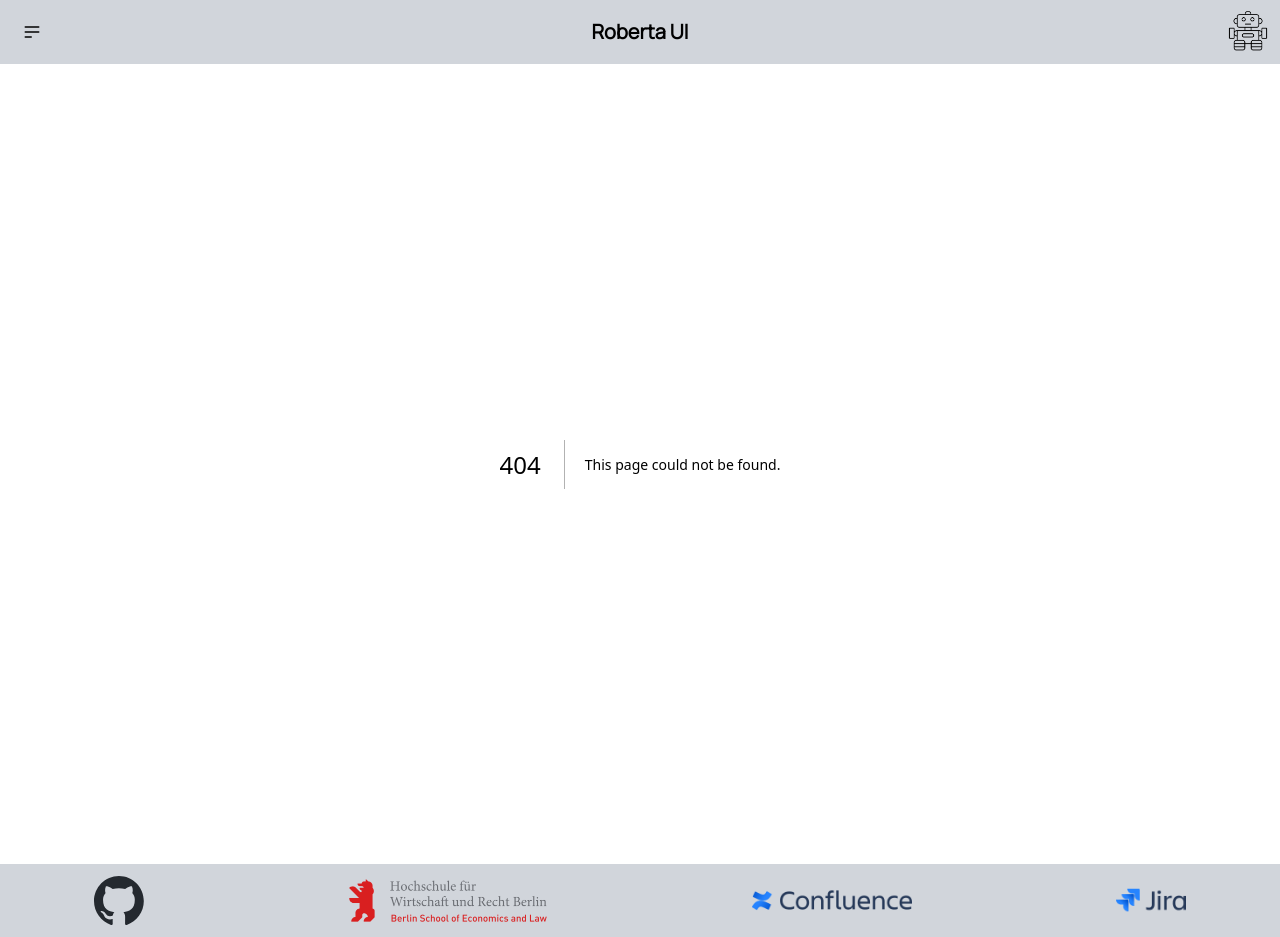
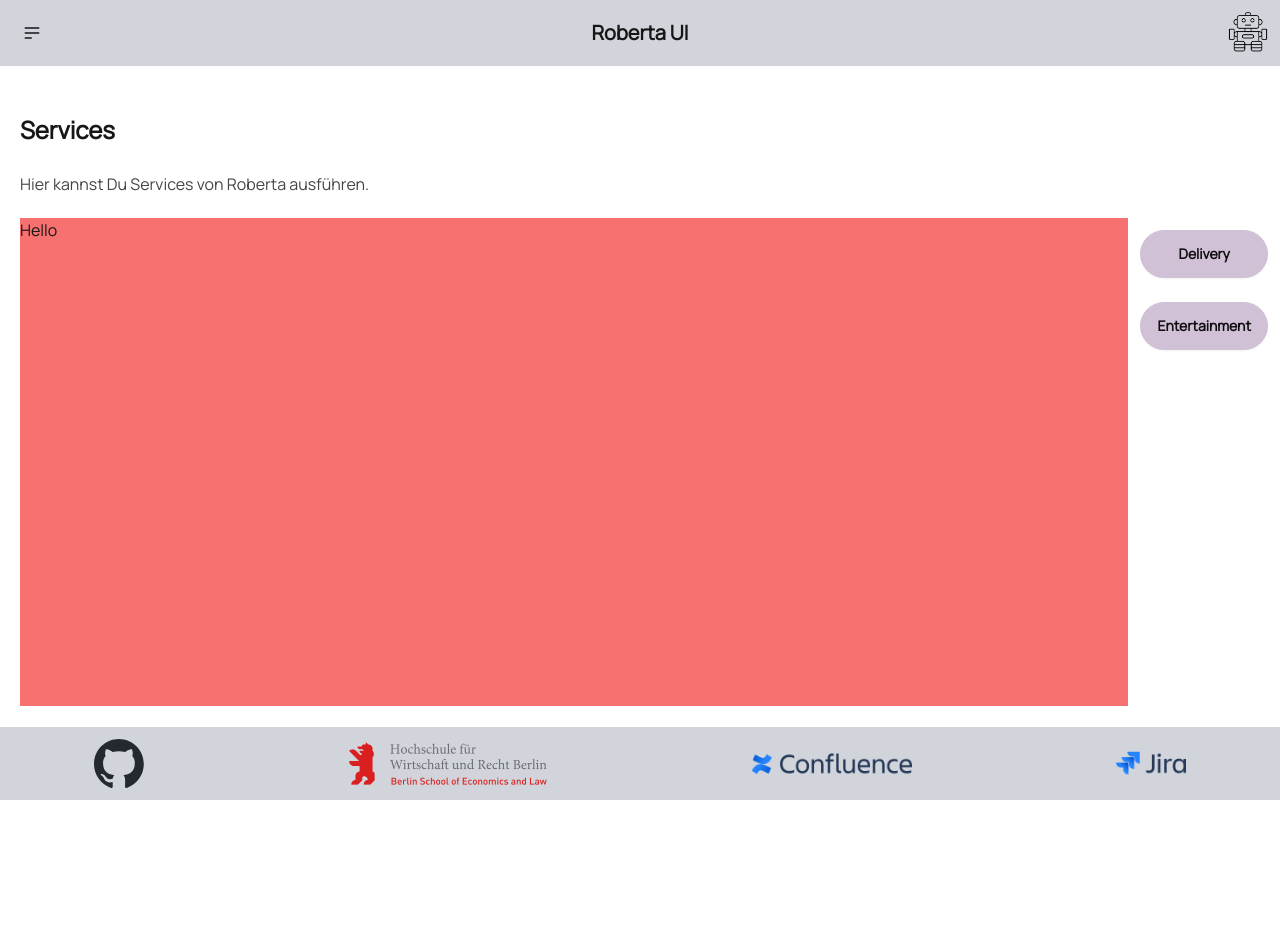
Before and after one commit to LeoPilgram/robertaUI2, a Next.js app: page /services in a window 1280 px wide. Before the commit this address had no page. After the commit the page ends 800 px from the top, so only its background shows below. Built offline with nearby package versions, Linux system fonts and the light colour scheme.

Commit message:
first map div

```diff
--- a/src/app/delivery/page.tsx
+++ /dev/null
@@ -1,78 +0,0 @@
-import DropdownMenu from '@/components/Dropdown';
-import { DANCES, SONGS } from '@/constants';
-import Link from 'next/link';
-
-export default function DeliveryPage() {
-  return (
-    <div className="drawer drawer-end">
-      <input
-        id="my-drawer-4"
-        type="checkbox"
-        className="drawer-toggle"
-      />
-      <div className="drawer-content">
-        {
-          <article className="prose text-left ml-5">
-            <div>
-              <h2>Delivery</h2>
-              <div>
-                <div>
-                  <p>Hier kannst Du Delivery-Optionen auswählen.</p>
-                </div>
-                <label
-                  htmlFor="my-drawer-4"
-                  className="drawer-button btn btn-primary"
-                >
-                  Entertainment
-                </label>
-              </div>
-            </div>
-          </article>
-        }
-      </div>
-      <div className="drawer-side">
-        <label
-          htmlFor="my-drawer-4"
-          aria-label="close sidebar"
-          className="drawer-overlay"
-        ></label>
-        <ul className="menu p-4 w-80 min-h-full bg-base-200 text-base-content">
-          {
-            <article className="prose text-left ml-5">
-              <div>
-                <h2>Entertainment</h2>
-                <div>
-                  <div>
-                    <p>
-                      Hier kannst Du Entertainment-Optionen auswählen.
-                    </p>
-                  </div>
-                </div>
-                <div className="text-left ml-1">
-                  {' '}
-                  {/* Adjust margin here */}
-                  <DropdownMenu items={DANCES} type="Dancemoves" />
-                </div>
-                <div>
-                  <button className="btn text-left ml-1 mt-4 btn-primary">
-                    Dance
-                  </button>
-                </div>
-                <div className="text-left ml-1 mt-4">
-                  {' '}
-                  {/* Adjust margin and add top margin */}
-                  <DropdownMenu items={SONGS} type="Songs" />
-                </div>
-                <div>
-                  <button className="btn text-left ml-1 mt-4 btn-primary">
-                    Play Song
-                  </button>
-                </div>
-              </div>
-            </article>
-          }
-        </ul>
-      </div>
-    </div>
-  );
-}
--- a/src/app/page.tsx
+++ b/src/app/page.tsx
@@ -21,7 +21,7 @@ export default function Home() {
             Mit dieser App lässt sich Roberta steuern. Roberta kann
             Dinge transportieren, Musik abspielen und tanzen!
           </p>
-          <Link href="/delivery">
+          <Link href="/services">
             <button className="btn btn-primary">Los Roberta!</button>
           </Link>
         </div>
--- /dev/null
+++ b/src/app/services/page.tsx
@@ -0,0 +1,98 @@
+import DropdownMenu from '@/components/Dropdown';
+import { DANCES, SONGS } from '@/constants';
+
+export default function ServicesPage() {
+  return (
+    <div
+      className="flex flex-col"
+      style={{ minHeight: 'calc(100vh - 140px)' }}
+    >
+      <div className="drawer drawer-end flex">
+        <input
+          id="my-drawer-4"
+          type="checkbox"
+          className="drawer-toggle"
+        />
+        <div className="drawer-content">
+          <div className="flex">
+            {
+              <article className="prose text-left ml-5">
+                <div>
+                  <h2>Services</h2>
+                  <div>
+                    <div>
+                      <p>
+                        Hier kannst Du Services von Roberta ausführen.
+                      </p>
+                    </div>
+                  </div>
+                </div>
+              </article>
+            }
+          </div>
+        </div>
+        <div className="drawer-side">
+          <label
+            htmlFor="my-drawer-4"
+            aria-label="close sidebar"
+            className="drawer-overlay"
+          ></label>
+          <ul className="menu p-4 w-80 min-h-full bg-base-200 text-base-content">
+            {
+              <article className="prose text-left ml-5">
+                <div>
+                  <h2>Entertainment</h2>
+                  <div>
+                    <div>
+                      <p>
+                        Hier kannst Du Entertainment-Optionen
+                        auswählen.
+                      </p>
+                    </div>
+                  </div>
+                  <div className="text-left ml-1">
+                    {' '}
+                    {/* Adjust margin here */}
+                    <DropdownMenu items={DANCES} type="Dancemoves" />
+                  </div>
+                  <div>
+                    <button className="btn text-left ml-1 mt-4 btn-primary">
+                      Dance
+                    </button>
+                  </div>
+                  <div className="text-left ml-1 mt-4">
+                    {' '}
+                    {/* Adjust margin and add top margin */}
+                    <DropdownMenu items={SONGS} type="Songs" />
+                  </div>
+                  <div>
+                    <button className="btn text-left ml-1 mt-4 btn-primary">
+                      Play Song
+                    </button>
+                  </div>
+                </div>
+              </article>
+            }
+          </ul>
+        </div>
+      </div>
+      <div className="flex flex-row grow">
+        <div className="bg-red-400 flex grow ml-5 mb-5">Hello</div>
+        <div className="flex flex-col justify-start">
+          <label
+            htmlFor="my-drawer-4"
+            className="drawer-button btn btn-primary m-3"
+          >
+            Delivery
+          </label>
+          <label
+            htmlFor="my-drawer-4"
+            className="drawer-button btn btn-primary m-3"
+          >
+            Entertainment
+          </label>
+        </div>
+      </div>
+    </div>
+  );
+}
--- a/src/components/Navbar.tsx
+++ b/src/components/Navbar.tsx
@@ -33,7 +33,7 @@ const Navbar = () => {
               <Link href="/">Homepage</Link>
             </li>
             <li>
-              <Link href="/delivery">Delivery</Link>
+              <Link href="/services">Services</Link>
             </li>
           </ul>
         </div>
--- a/src/constants/index.ts
+++ b/src/constants/index.ts
@@ -7,7 +7,7 @@ export const NAV_LINKS = [
     key: 'entertainment',
     label: 'Entertainment',
   },
-  { href: '/delivery', key: 'delivery', label: 'Delivery' },
+  { href: '/services', key: 'services', label: 'Services' },
 ];
 export const DANCES = [
   { id: 0, name: 'Dance 1' },
```
